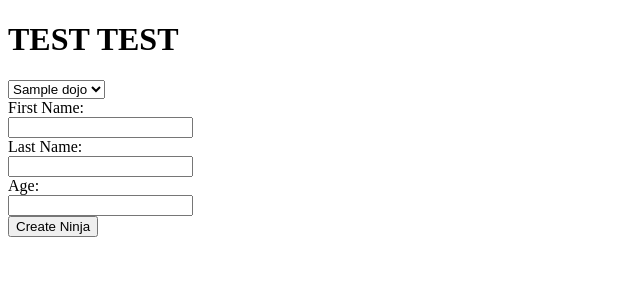
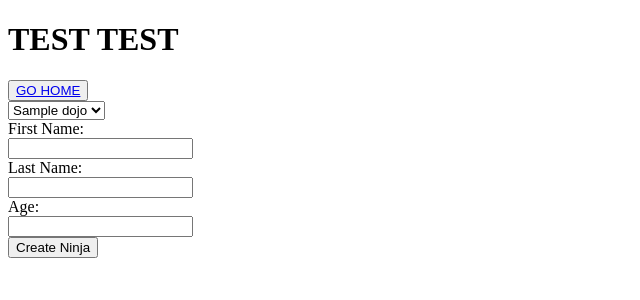
Before and after one commit to cgbridgewater/Python, a Flask app: template flask_mysql/crud/dojos_and_ninjas_assignment/flask_app/templates/ninjas.html in a window 1280 px wide. Shown: the top 300 px of the page, without its empty margins (0-640 px from the left). Run offline with Flask 2, Linux system fonts and the light colour scheme; the template is opened without the code that fills it: most values are stand-ins (such as "Sample title", 1, 10 or a date in 2020).

Commit message:
adding go home links

```diff
--- a/flask_mysql/crud/dojos_and_ninjas_assignment/flask_app/controllers/dojos.py
+++ b/flask_mysql/crud/dojos_and_ninjas_assignment/flask_app/controllers/dojos.py
@@ -37,10 +37,6 @@ def showOneDojo(id):
 
 
 
-
-
-
-
 ### DINO GAME CATCH ALL (WORKING)
 @app.route('/', defaults = {'path': ''})
 @app.route('/<path:path>')
--- a/flask_mysql/crud/dojos_and_ninjas_assignment/flask_app/templates/dojo(one).html
+++ b/flask_mysql/crud/dojos_and_ninjas_assignment/flask_app/templates/dojo(one).html
@@ -31,7 +31,9 @@
     </table>
 
 
-
+    <button>
+        <a href="/dojos">GO HOME</a>
+    </button>
 
 
 
--- a/flask_mysql/crud/dojos_and_ninjas_assignment/flask_app/templates/ninjas.html
+++ b/flask_mysql/crud/dojos_and_ninjas_assignment/flask_app/templates/ninjas.html
@@ -11,6 +11,10 @@
 <h1>
     TEST TEST
 </h1>
+    <button>
+        <a href="/dojos">GO HOME</a>
+    </button>
+
 
             <!-- form start -->
             <form action="/dojos/ninjas/create" method = "POST">
```
Also changed, not shown: flask_mysql/crud/dojos_and_ninjas_assignment/flask_app/controllers/ninjas.py (+7 -1 lines).
